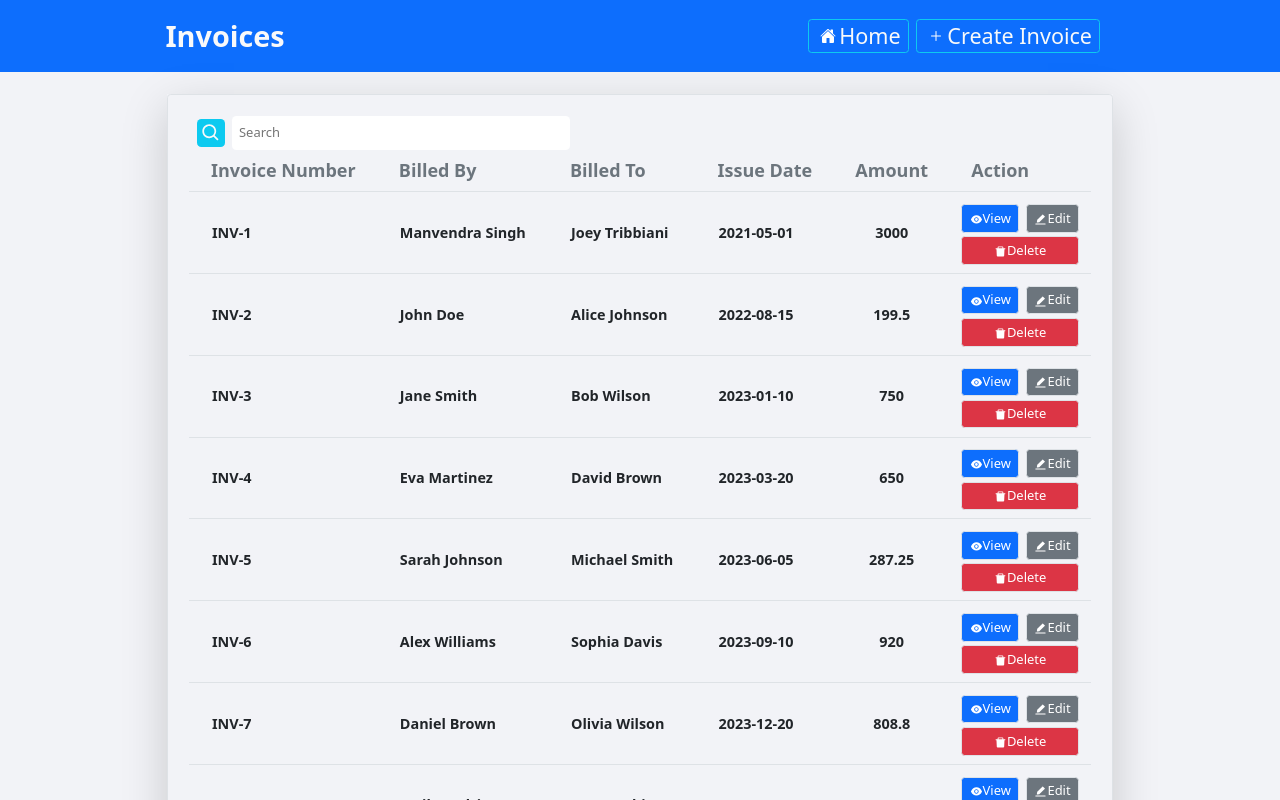
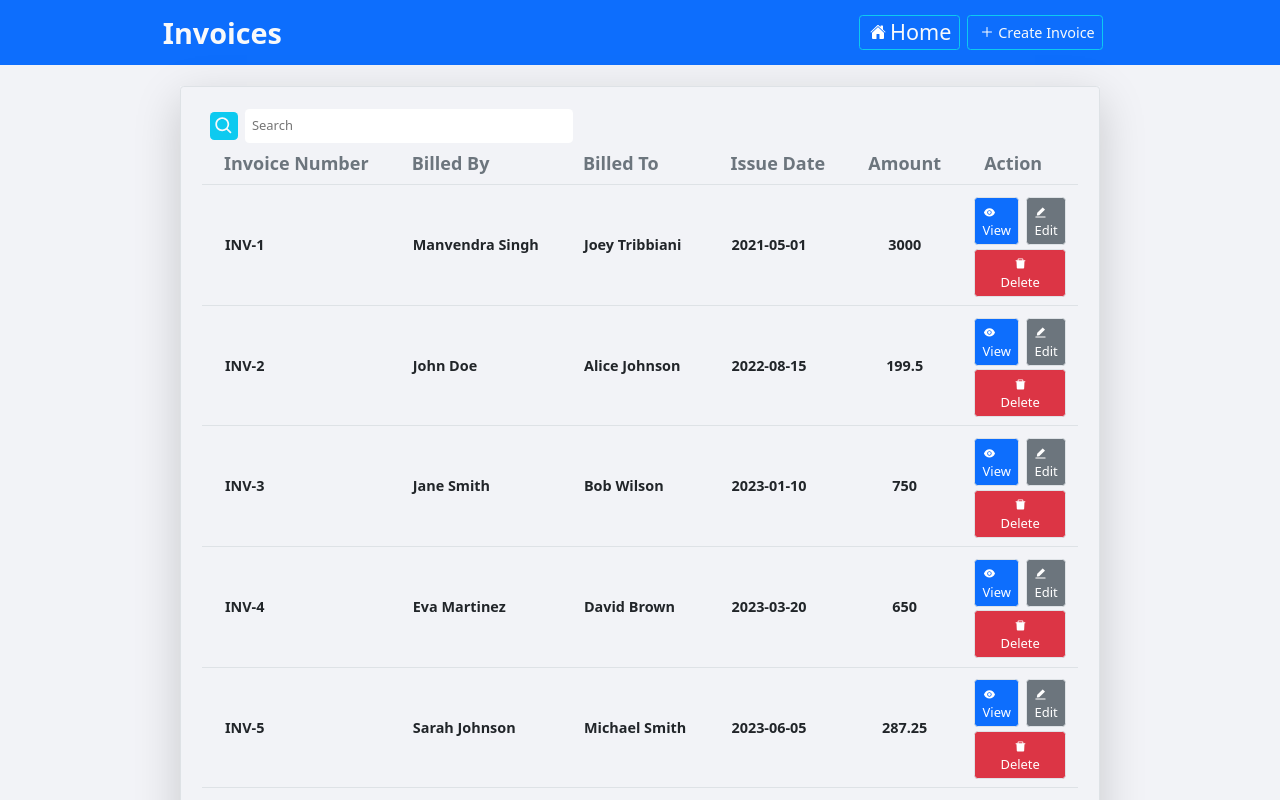
Before and after one commit to itsmanvendra/invoice-generator, a React (Create React App) app: page / in a window 1280 px wide. Shown: the top 800 px of the page. Built offline with nearby package versions, Linux system fonts and the light colour scheme.

Commit message:
styling fixed for tab view

```diff
--- a/src/app/App.css
+++ b/src/app/App.css
@@ -9,7 +9,8 @@ body,
 html,
 #root,
 .App {
-  min-height: 100vh
+  min-height: 100vh;
+  min-width: 100vw;
 }
 .btn {
   font-size: 0.9rem;
@@ -86,3 +87,7 @@ hr {
   -ms-user-select: none;
   user-select: none;
 }
+
+.cursor-pointer {
+  cursor: pointer
+}
--- a/src/app/App.js
+++ b/src/app/App.js
@@ -28,7 +28,7 @@ class App extends Component {
 
   render() {
     return (
-      <div className="App d-flex flex-column align-items-center w-100">
+      <div className="App d-flex flex-column align-items-center vw-100">
         <SnackbarProvider>
           <Navbar />
           <Switch>
--- a/src/components/ListAllInvoices.js
+++ b/src/components/ListAllInvoices.js
@@ -121,29 +121,29 @@ const ListAllInvoices = ({ data, handleEditInvoiceData }) => {
         Cell: ({ value }) => {
           return (
             <div className="d-flex flex-column p-2">
-              <div className="d-flex m-1">
+              <div className="d-flex m-1 justify-content-between">
                 <div
-                  className="px-2 py-1 border rounded rounded-2 me-1 bg-primary text-white"
+                  className="px-2 py-1 border rounded rounded-2 me-1 bg-primary text-white cursor-pointer"
                   onClick={() => handleView(value)}
                 >
                   <AiFillEye />
-                  View
+                  <span className="d-none d-lg-block">View</span>
                 </div>
                 <div
-                  className="px-2 py-1 border rounded rounded-2 ms-1 bg-secondary text-white"
+                  className="px-2 py-1 border rounded rounded-2 ms-1 bg-secondary text-white cursor-pointer "
                   onClick={() => handleEdit(value)}
                 >
                   <AiFillEdit />
-                  Edit
+                  <span className="d-none d-lg-block">Edit</span>
                 </div>
               </div>
-              <div className=" ">
+              <div className="">
                 <div
-                  className="px-2 py-1 border rounded rounded-2 bg-danger text-white mx-1 text-center"
+                  className="px-2 py-1 border rounded rounded-2 bg-danger text-white mx-1 text-center cursor-pointer "
                   onClick={() => handleDelete(value)}
                 >
                   <AiFillDelete />
-                  Delete
+                  <span className="d-none d-lg-block">Delete</span>
                 </div>
               </div>
             </div>
--- a/src/components/Navbar.js
+++ b/src/components/Navbar.js
@@ -3,9 +3,9 @@ import { Link } from "react-router-dom";
 import { IoAdd, IoHome } from "react-icons/io5";
 const Navbar = () => {
     return (
-      <div className="d-flex p-2 bg-primary vw-100 align-items-center justify-content-center">
-        <div className="w-75 d-flex align-items-center ">
-          <div className="my-2 flex-grow-1 fs-2 fw-bold text-light">
+      <div className="d-flex p-2 p-sm-1 bg-primary vw-100 align-items-center justify-content-center">
+        <div className="w-75 w-sm-100 d-flex align-items-center ">
+          <div className="my-2 flex-grow-1 fs-2 fs-sm-6 fw-bold fw-sm-medium text-light">
             Invoices
           </div>
           <div className="d-flex mx-2 p-2">
@@ -14,14 +14,19 @@ const Navbar = () => {
               className="align-items-center d-flex text-decoration-none border border-info px-2 rounded rounded-4 mx-2"
             >
               <IoHome size={16} className="mx-1 text-white" />
-              <div className="text-light fs-4 fw-semibold">Home</div>
+              <div className="text-light fs-4 d-none d-lg-block fw-semibold">
+                Home
+              </div>
             </Link>
             <Link
               to="/createInvoice"
               className="align-items-center d-flex text-decoration-none border border-info px-2 rounded rounded-4"
             >
-              <IoAdd size={16} className="mx-1 text-white" />
-              <div className="text-light fs-4 fw-semibold">Create Invoice</div>
+              <IoAdd
+                size={16}
+                className="mx-1 text-white fw-semibol d-none d-lg-block"
+              />
+              <div className="text-light fs-6 fs-lg-4 fw-lg-semibold  fw-medium">Create Invoice</div>
             </Link>
           </div>
         </div>
--- a/src/features/invoices/invoicesSlice.js
+++ b/src/features/invoices/invoicesSlice.js
@@ -6,7 +6,6 @@ export const invoicesSlice = createSlice({
     reducers: {
         addInvoice: (state, action) => {
             const newInvoice = action.payload;
-            console.log(newInvoice);
             newInvoice.id = newInvoice.invoiceNumber;
             newInvoice.invoiceNumber = `INV-${newInvoice.invoiceNumber}`
             return [...state, newInvoice]
@@ -16,7 +15,6 @@ export const invoicesSlice = createSlice({
             return state.filter((invoice) => invoice.id !== id);
         },
         editInvoice: (state, action) => {
-            console.log(action.payload);
             const id = action.payload.id;
             const editedInvoice = action.payload;
             return state.map((invoice) => {
--- a/src/page/HomePage.js
+++ b/src/page/HomePage.js
@@ -12,7 +12,7 @@ const HomePage = ({ editInvoiceData }) => {
   };
 
   return (
-    <div className="d-flex m-4 justify-content-center shadow-lg">
+    <div className="d-flex m-4 justify-content-center shadow-lg overflow-x-scroll overflow-x-auto ">
       <ListAllInvoices
         data={invoices}
         handleEditInvoiceData={handleEditInvoiceData}
```
